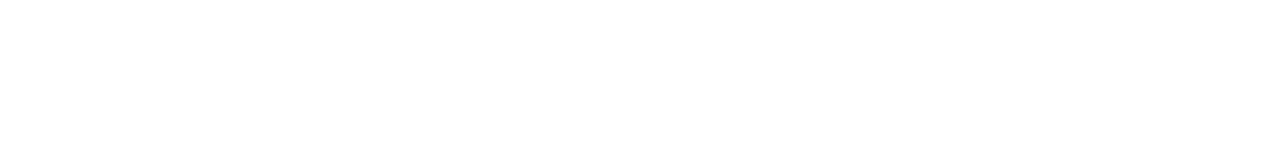
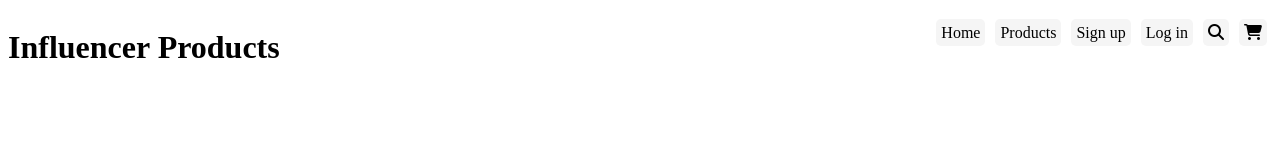
Before and after one commit to RezowanSakib/assignment-2, a plain HTML site: page index.html in a window 1280 px wide. Drawn offline with Linux system fonts and the light colour scheme.

Commit message:
nav-added

```diff
--- a/index.html
+++ b/index.html
@@ -1,13 +1,27 @@
 <!DOCTYPE html>
 <html lang="en">
-<head>
-    <meta charset="UTF-8">
-    <meta http-equiv="X-UA-Compatible" content="IE=edge">
-    <meta name="viewport" content="width=device-width, initial-scale=1.0">
-    <link rel="stylesheet" href="style.css">
+  <head>
+    <meta charset="UTF-8" />
+    <meta http-equiv="X-UA-Compatible" content="IE=edge" />
+    <meta name="viewport" content="width=device-width, initial-scale=1.0" />
+    <script src="https://kit.fontawesome.com/164a3a7cc9.js" crossorigin="anonymous"></script>
+    <link rel="stylesheet" href="style.css" />
     <title>assignment-2</title>
-</head>
-<body>
+  </head>
+  <body>
+    <header>
+      <h1>Influencer Products</h1>
+      <nav>
+          <ul class="navigation">
+              <li class="nav-list"><a href=""class="nav-link">Home </a></li>
+              <li class="nav-list"><a href=""class="nav-link">Products</a></li>
+              <li class="nav-list"><a href=""class="nav-link">Sign up</a></li>
+              <li class="nav-list"><a href=""class="nav-link">Log in</a></li>
+              <li class="nav-list"><a href=""class="nav-link"><i class="fas fa-search"></i></a></li>
+              <li class="nav-list"><a href=""class="nav-link"><i class="fas fa-shopping-cart"></i></a></li>
 
-</body>
+          </ul>
+      </nav>
+    </header>
+  </body>
 </html>
--- a/style.css
+++ b/style.css
@@ -0,0 +1,19 @@
+
+header{
+    display: flex;
+    justify-content: space-between;
+}
+.navigation{
+    display: flex;
+}
+.nav-link{
+    text-decoration: none;
+    color: black;
+    margin: 5px;
+    padding: 5px;
+    background-color: whitesmoke;
+    border-radius: 5px;
+}
+.nav-list{
+    list-style: none;
+}
```
